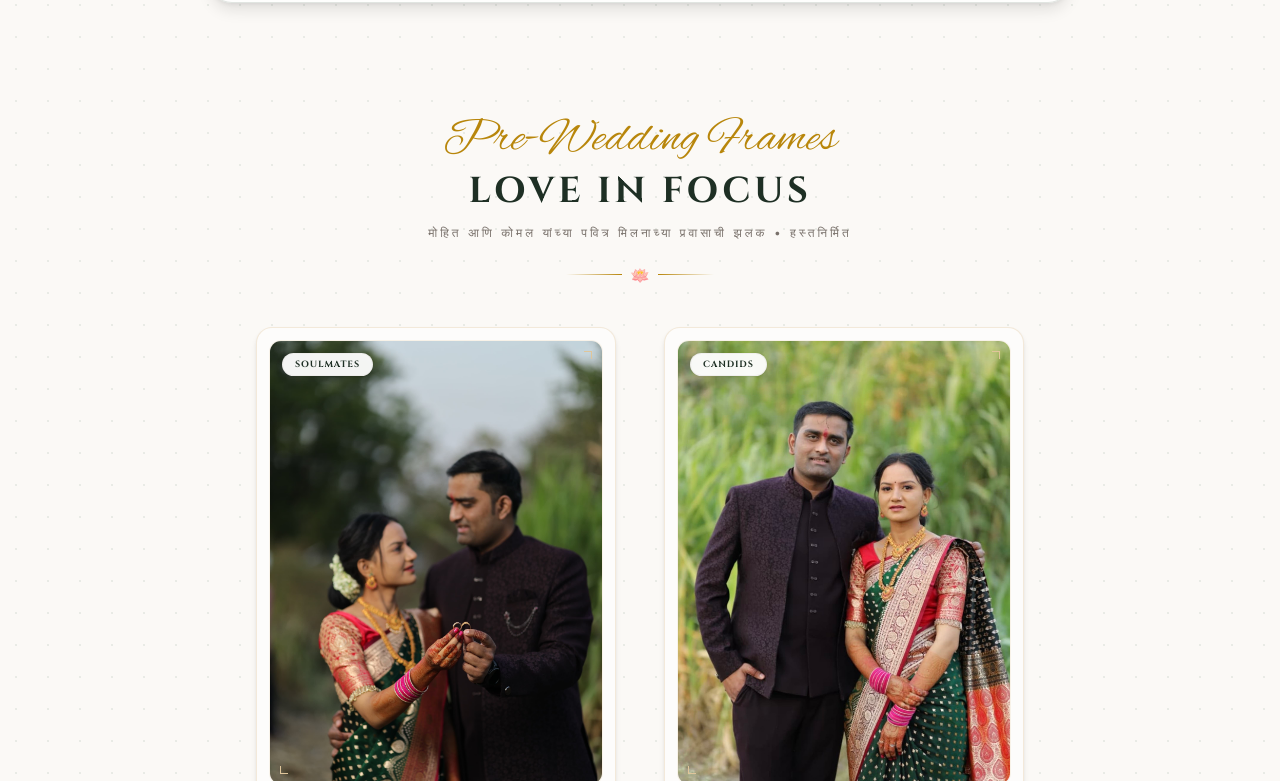
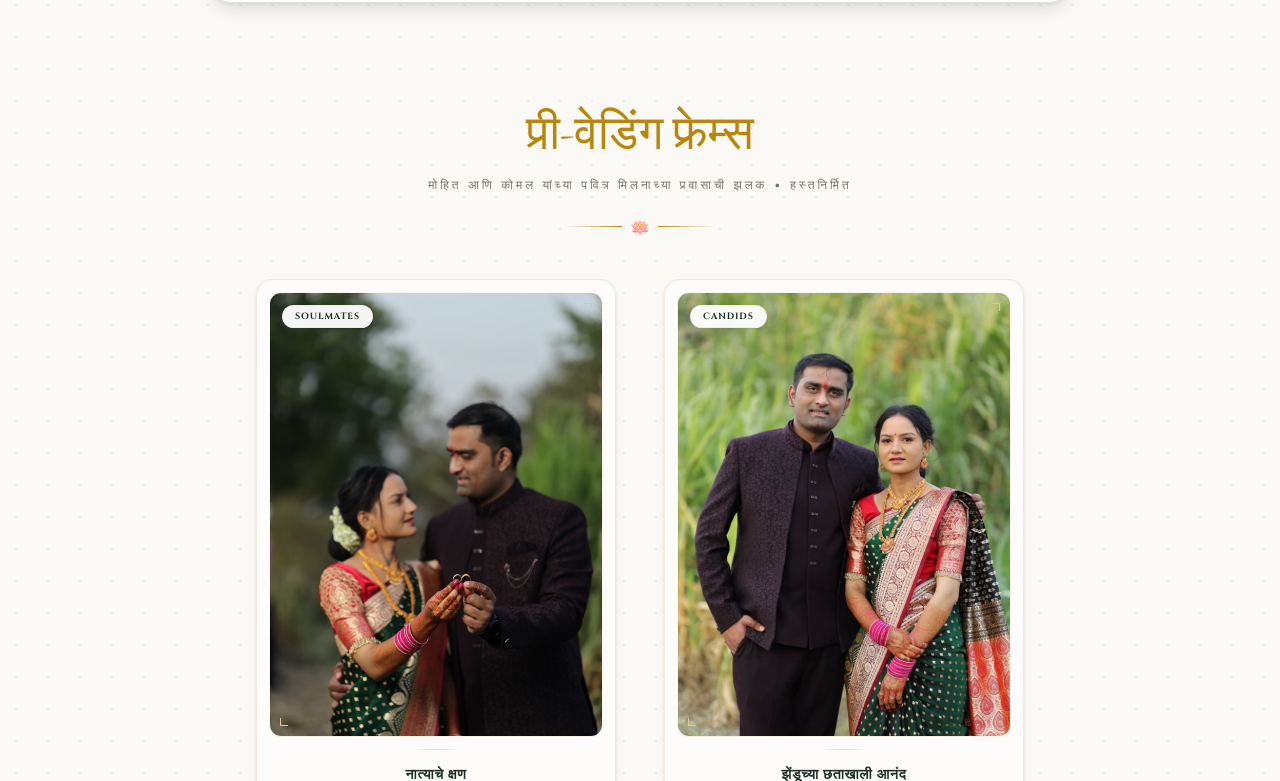
Before and after one commit to hiwalechetan73-dev/Weddingday, a React (Vite) app: page / in a window 1280 px wide. Shown: the part 1259-2040 px from the top of the page. Built offline with nearby package versions, Linux system fonts and the light colour scheme; a web font is replaced by a local one.

Commit message:
Update EngagementGallery.tsx

```diff
--- a/src/components/EngagementGallery.tsx
+++ b/src/components/EngagementGallery.tsx
@@ -46,10 +46,8 @@ export default function EngagementGallery() {
 
       {/* Editorial Header */}
       <div className="text-center mb-10">
-        <span className="font-script text-[#b8860b] text-4xl sm:text-5xl block mb-2">Pre-Wedding Frames</span>
-        <h2 className="font-serif-display text-3xl sm:text-4xl text-[#1e2f24] font-bold tracking-widest uppercase">
-          Love in Focus
-        </h2>
+        <span className="font-script text-[#b8860b] text-4xl sm:text-5xl block mb-2">प्री-वेडिंग फ्रेम्स</span>
+
         <p className="text-stone-500 font-sans text-xs tracking-[0.25em] uppercase mt-3 max-w-md mx-auto leading-relaxed">
           मोहित आणि कोमल यांच्या पवित्र मिलनाच्या प्रवासाची झलक • हस्तनिर्मित
         </p>
@@ -87,7 +85,7 @@ export default function EngagementGallery() {
                     <ZoomIn className="w-5 h-5 text-[#b8860b]" />
                   </div>
                   <span className="text-[#dfc59a] font-serif-display text-xs uppercase tracking-[0.2em] font-bold mt-4 drop-shadow-md">
-                    View Portrait
+                    पोर्ट्रेट पहा
                   </span>
                 </div>
 
```
